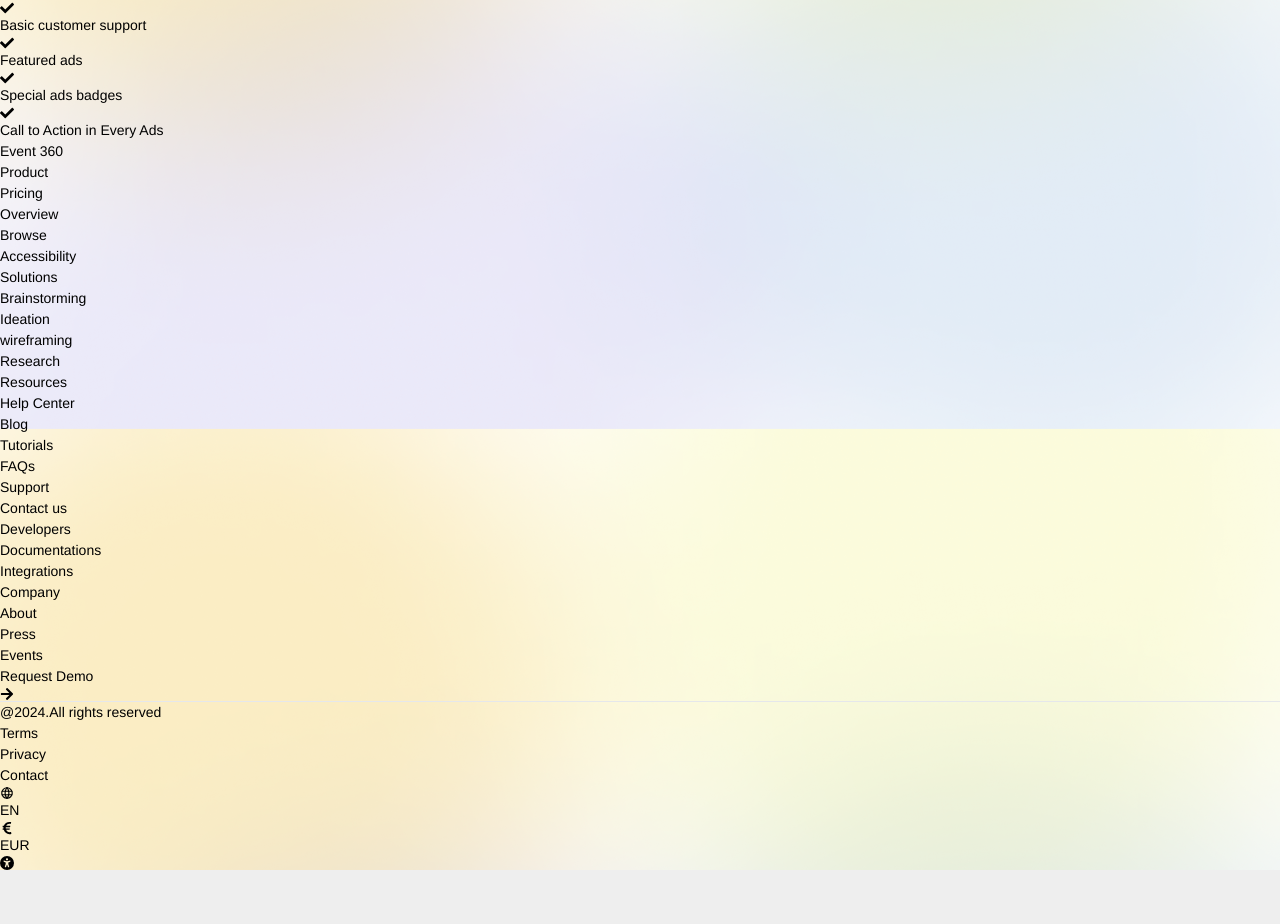
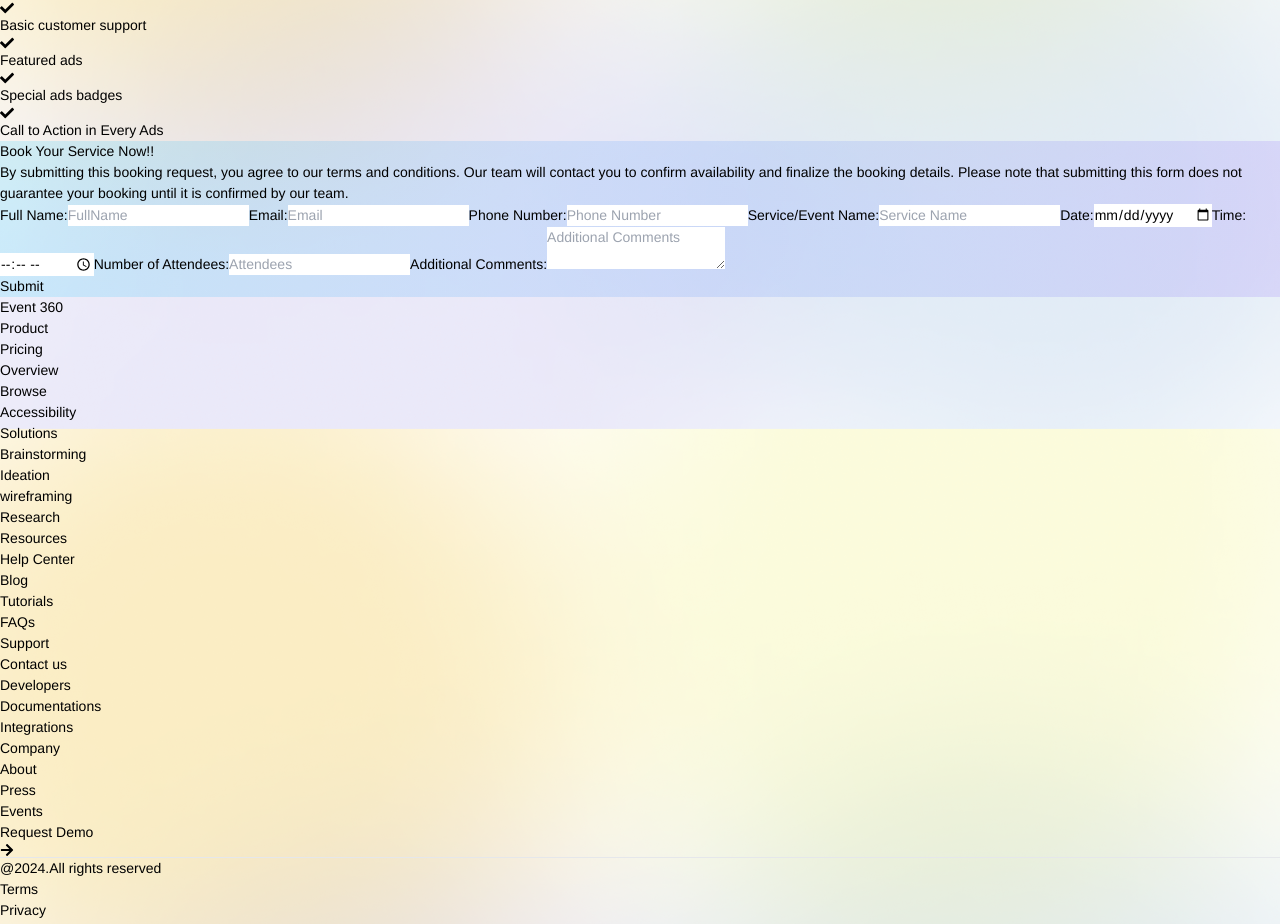
Before and after one commit to tofail-ahmed/event-360-client, a React (Vite) app: page / in a window 1280 px wide. Shown: the part 3212-4136 px from the top of the page. Before the commit the page ends 4082 px from the top, so only its background shows below. Built offline with nearby package versions, Linux system fonts and the light colour scheme; no server answers.

Commit message:
bokking form added

```diff
--- /dev/null
+++ b/src/pages/home/Booking/Booking.css
@@ -0,0 +1,3 @@
+.bookingBg{
+      background: linear-gradient(270deg,rgba(131, 88, 248, 0.164),rgba(0, 204, 255, 0.158));
+}
--- /dev/null
+++ b/src/pages/home/Booking/Booking.tsx
@@ -0,0 +1,98 @@
+import React from "react";
+import Container from "../../../component/Container";
+import './Booking.css'
+
+const Booking = () => {
+  return (
+    <Container className="bookingBg my-12 rounded-md py-12">
+      <div className=" flex lg:flex-row flex-col justify-center items-center gap-12">
+        <div className="lg:max-w-lg px-8 mx-auto">
+          <h1 className="text-5xl font-extrabold">Book Your Service Now!!</h1>
+          <p className="text-lg font-medium my-12">
+            By submitting this booking request, you agree to our terms and
+            conditions. Our team will contact you to confirm availability and
+            finalize the booking details. Please note that submitting this form
+            does not guarantee your booking until it is confirmed by our team.
+          </p>
+        </div>
+        <div className="mx-auto">
+          <form className="flex flex-col gap-2 justify-center">
+            <label className="flex flex-col w-[250px] lg:w-[400px]">
+              Full Name:
+              <input
+                className="p-2 rounded-md bg-slate-600/40 text-white font-semibold"
+                type="text"
+                placeholder="FullName"
+              />
+            </label>
+            <label className="flex flex-col w-[250px] lg:w-[400px]">
+              Email:
+              <input
+                className="p-2 rounded-md bg-slate-600/40 text-white font-semibold"
+                type="email"
+                placeholder="Email"
+              />
+            </label>
+            <label className="flex flex-col w-[250px] lg:w-[400px]">
+              Phone Number:
+              <input
+                className="p-2 rounded-md bg-slate-600/40 text-white font-semibold"
+                type="tel"
+                placeholder="Phone Number"
+              />
+            </label>
+            <label className="flex flex-col w-[250px] lg:w-[400px]">
+              Service/Event Name:
+              <input
+                className="p-2 rounded-md bg-slate-600/40 text-white font-semibold"
+                type="text"
+                placeholder="Service Name"
+              />
+            </label>
+            <label className="flex flex-col w-[250px] lg:w-[400px]">
+              Date:
+              <input
+                className="p-2 rounded-md bg-slate-600/40 text-white font-semibold"
+                type="date"
+                placeholder="Date"
+              />
+            </label>
+            <label className="flex flex-col w-[250px] lg:w-[400px]">
+              Time:
+              <input
+                className="p-2 rounded-md bg-slate-600/40 text-white font-semibold"
+                type="time"
+                placeholder="Time"
+              />
+            </label>
+            <label className="flex flex-col w-[250px] lg:w-[400px]">
+              Number of Attendees:
+              <input
+                className="p-2 rounded-md bg-slate-600/40 text-white font-semibold"
+                type="number"
+                placeholder="Attendees"
+              />
+            </label>
+            <label className="flex flex-col w-[250px] lg:w-[400px]">
+              Additional Comments:
+              <textarea
+                className="p-2 rounded-md bg-slate-600/40 text-white font-semibold"
+                placeholder="Additional Comments"
+              />
+            </label>
+            <div>
+              <button
+                className="bg-blue-400 hover:bg-blue-600 text-white py-1 px-2 rounded my-2"
+                type="submit"
+              >
+                Submit
+              </button>
+            </div>
+          </form>
+        </div>
+      </div>
+    </Container>
+  );
+};
+
+export default Booking;
--- a/src/pages/home/Home.tsx
+++ b/src/pages/home/Home.tsx
@@ -10,6 +10,7 @@ import EventItems from './EventItems/EventItems'
 import ClientSay from './ClientSay/ClientSay'
 import Pricing from './Pricing/Pricing'
 import Footer from './Footer/Footer'
+import Booking from './Booking/Booking'
 
 const Home = () => {
   return (
@@ -23,6 +24,7 @@ const Home = () => {
         <ClientSay></ClientSay>
         <RecentEvent></RecentEvent>
         <Pricing></Pricing>
+        <Booking></Booking>
         <Footer></Footer>
       </div>
     </div>
```
